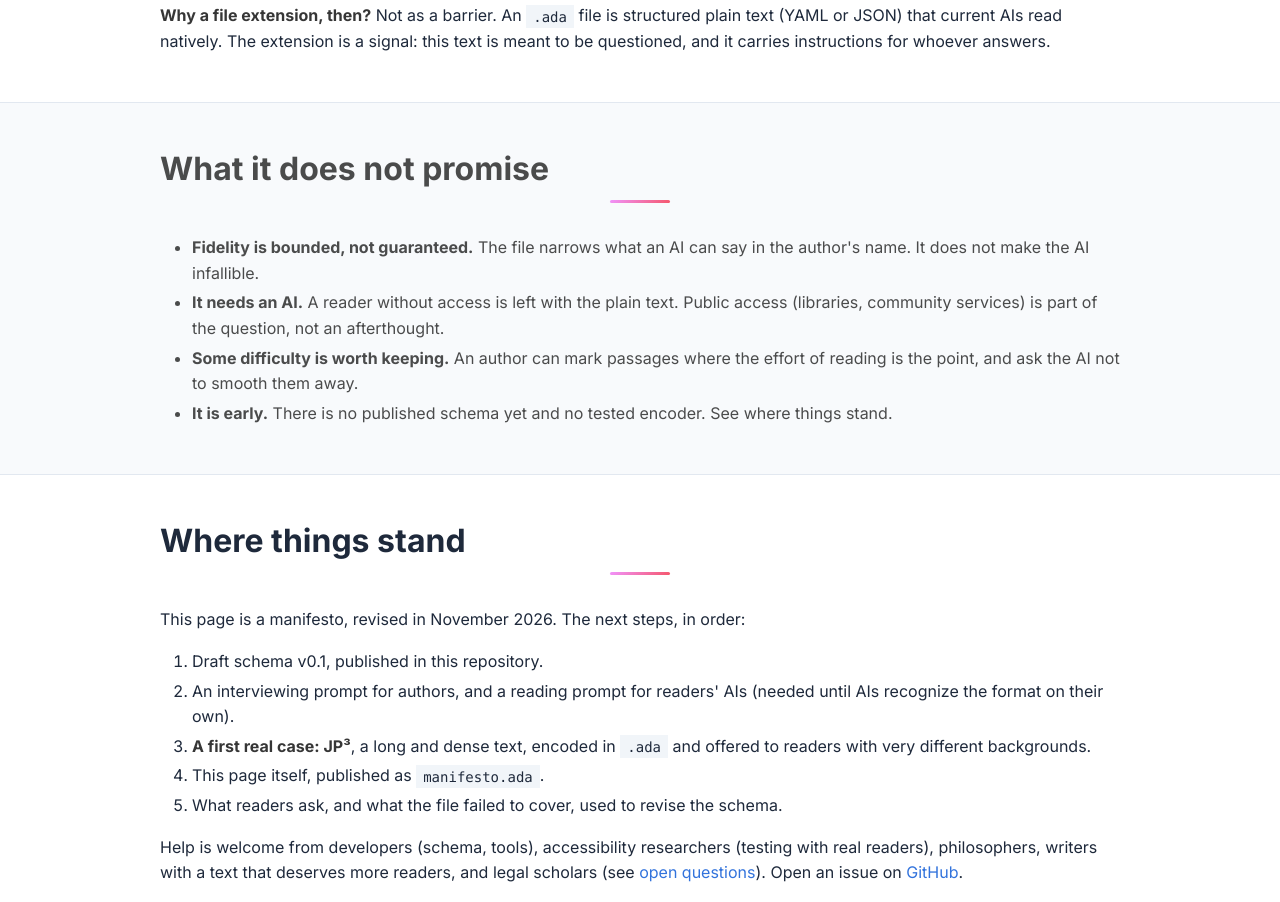
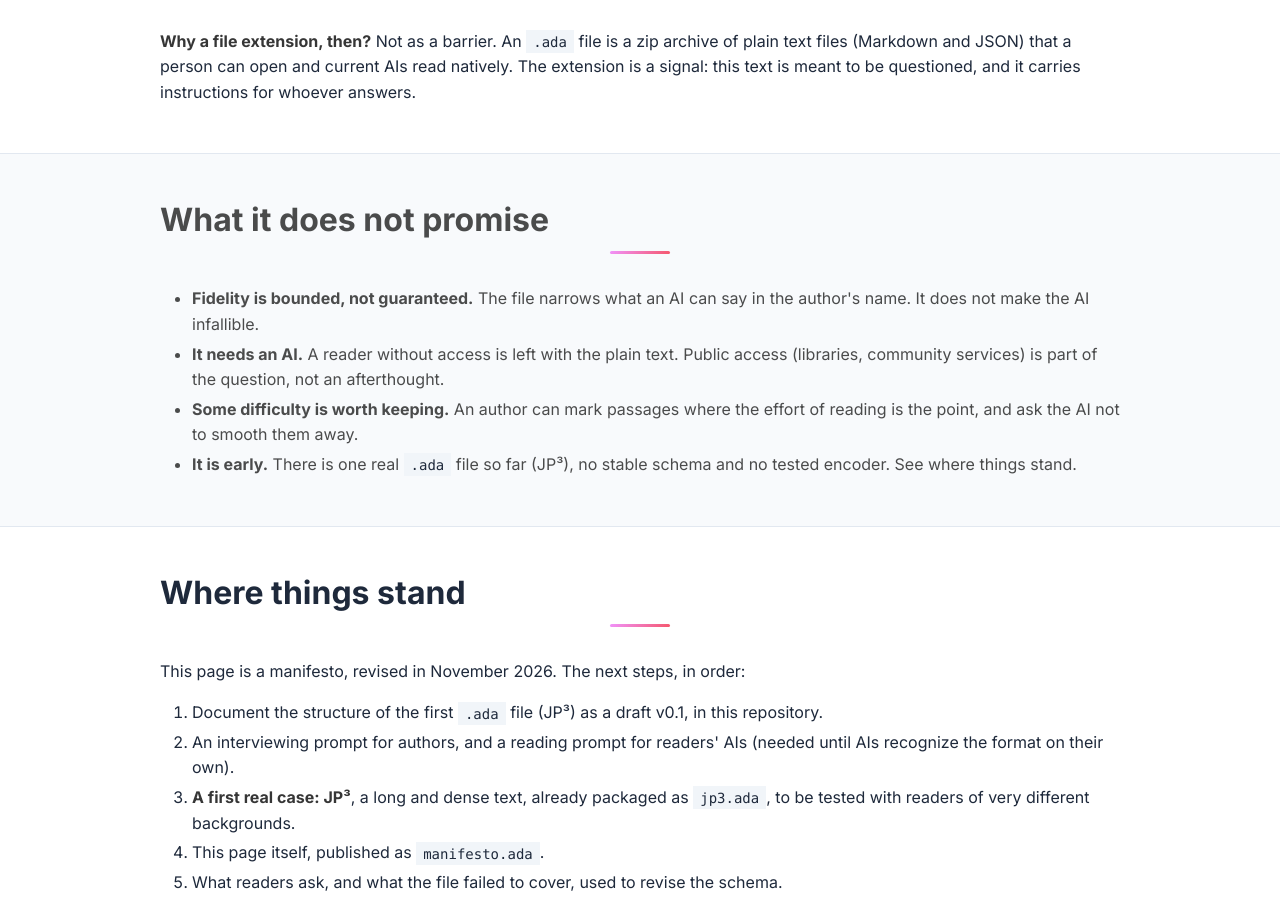
Before and after one commit to PerigGouanvic/ada-format, a plain HTML site: page docs/index.html in a window 1280 px wide. Shown: the part 2862-3764 px from the top of the page. Drawn offline with Linux system fonts and the light colour scheme.

Commit message:
Describe .ada as a zip of readable text files, as in jp3.ada
Co-Authored-By: Claude Opus 5.5 <noreply@anthropic.com>
Claude-Session: https://claude.ai/code/session_01HoRuy7LSbLv8BrjdB2SFjB

```diff
--- a/docs/index.html
+++ b/docs/index.html
@@ -140,8 +140,8 @@
   <div class="container is-max-desktop">
     <h2 class="title is-3">One example</h2>
     <p class="content">
-      Here is a fragment of what an <code>.ada</code> file for this very page could look like. It is plain text: a person can read it, and any current AI reads it without special software.
-      <span class="has-text-grey">(Illustrative. The schema is still being drafted.)</span>
+      An <code>.ada</code> file is a small package of readable text files: the source, a manifest, instructions for the AI that will answer, and the questions the author has left open. Here is a simplified view of what it could contain for this very page.
+      <span class="has-text-grey">(Illustrative. The structure is still being stabilized.)</span>
     </p>
 
 <pre class="ada-code"><code>ada: "0.1-draft"
@@ -217,7 +217,7 @@ feedback:
     </div>
     <div class="content">
       <p>
-        <strong>Why a file extension, then?</strong> Not as a barrier. An <code>.ada</code> file is structured plain text (YAML or JSON) that current AIs read natively. The extension is a signal: this text is meant to be questioned, and it carries instructions for whoever answers.
+        <strong>Why a file extension, then?</strong> Not as a barrier. An <code>.ada</code> file is a zip archive of plain text files (Markdown and JSON) that a person can open and current AIs read natively. The extension is a signal: this text is meant to be questioned, and it carries instructions for whoever answers.
       </p>
     </div>
   </div>
@@ -232,7 +232,7 @@ feedback:
         <li><strong>Fidelity is bounded, not guaranteed.</strong> The file narrows what an AI can say in the author's name. It does not make the AI infallible.</li>
         <li><strong>It needs an AI.</strong> A reader without access is left with the plain text. Public access (libraries, community services) is part of the question, not an afterthought.</li>
         <li><strong>Some difficulty is worth keeping.</strong> An author can mark passages where the effort of reading is the point, and ask the AI not to smooth them away.</li>
-        <li><strong>It is early.</strong> There is no published schema yet and no tested encoder. See <a href="#status">where things stand</a>.</li>
+        <li><strong>It is early.</strong> There is one real <code>.ada</code> file so far (JP³), no stable schema and no tested encoder. See <a href="#status">where things stand</a>.</li>
       </ul>
     </div>
   </div>
@@ -245,9 +245,9 @@ feedback:
     <div class="content">
       <p>This page is a manifesto, revised in November 2026. The next steps, in order:</p>
       <ol>
-        <li>Draft schema v0.1, published in this repository.</li>
+        <li>Document the structure of the first <code>.ada</code> file (JP³) as a draft v0.1, in this repository.</li>
         <li>An interviewing prompt for authors, and a reading prompt for readers' AIs (needed until AIs recognize the format on their own).</li>
-        <li><strong>A first real case: JP³</strong>, a long and dense text, encoded in <code>.ada</code> and offered to readers with very different backgrounds.</li>
+        <li><strong>A first real case: JP³</strong>, a long and dense text, already packaged as <code>jp3.ada</code>, to be tested with readers of very different backgrounds.</li>
         <li>This page itself, published as <code>manifesto.ada</code>.</li>
         <li>What readers ask, and what the file failed to cover, used to revise the schema.</li>
       </ol>
@@ -292,7 +292,7 @@ feedback:
     <details class="ada-appendix" id="appendix-a">
       <summary>A. Draft structure of an .ada file</summary>
       <div class="content">
-        <p>Working proposal, subject to change once the first real case (JP³) has been encoded.</p>
+        <p>The first real <code>.ada</code> file (JP³, September 2026) is a zip archive containing <code>manifest.json</code>, <code>ada-usage.md</code>, <code>prompt.md</code> and <code>open_questions.md</code>. The list below describes what these files are meant to carry; it will be revised from that case.</p>
         <ul>
           <li><strong>Source</strong>: the full original text, unchanged.</li>
           <li><strong>Intent</strong>: what the author wants the reader to come away with.</li>
```
